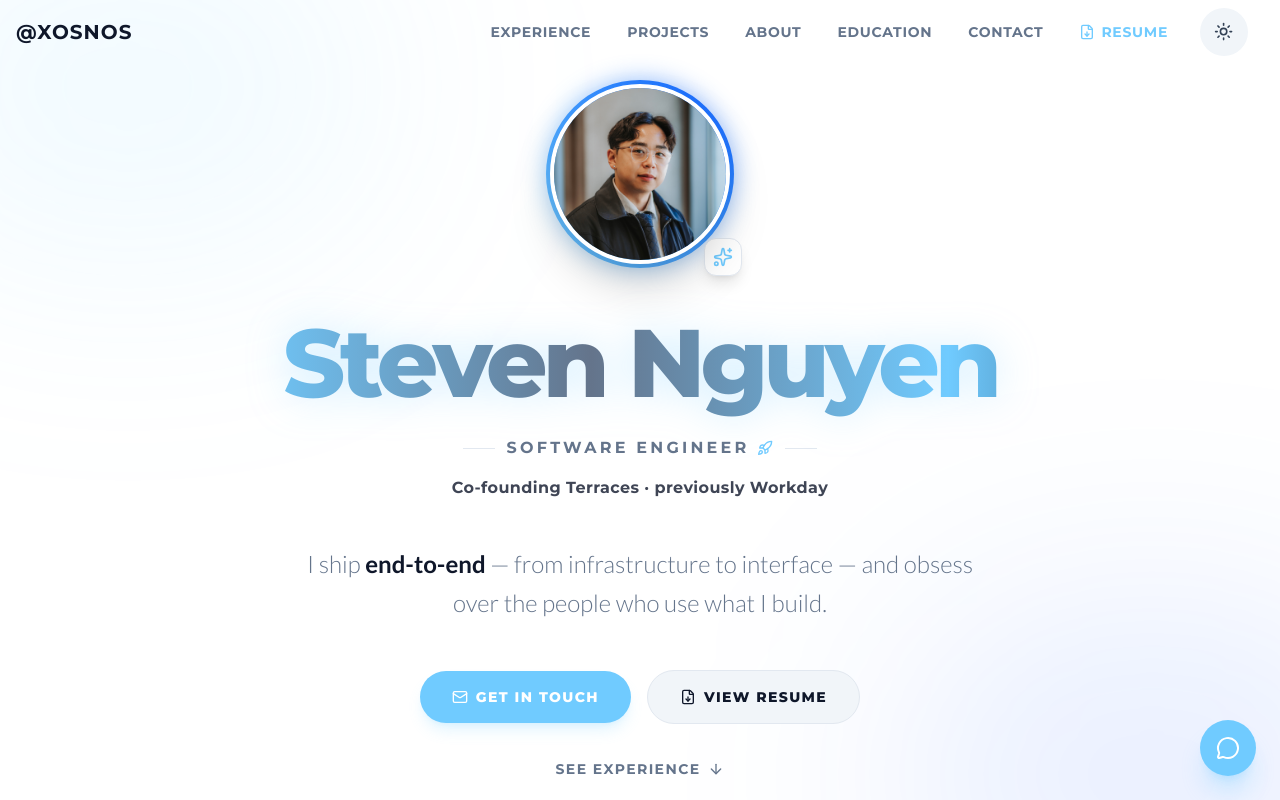
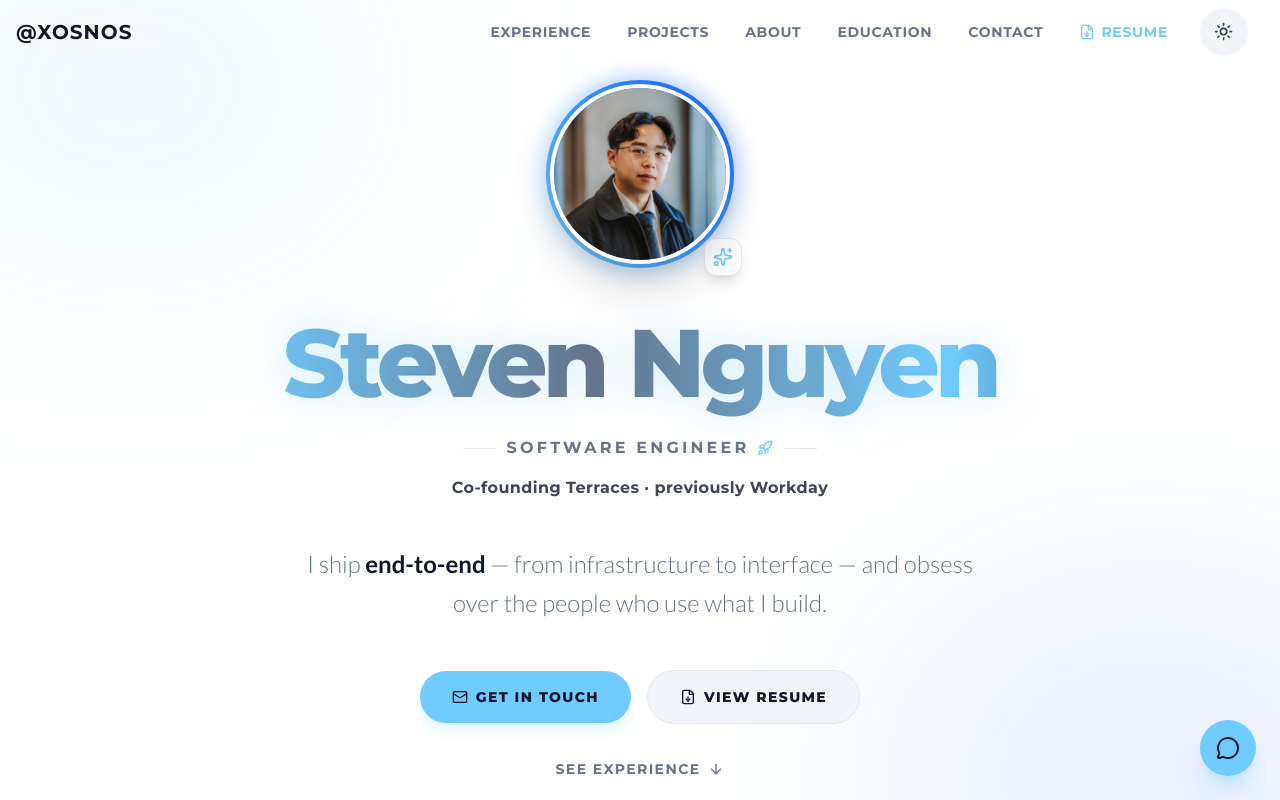
Before and after one commit to xosnos/xosnos, a Next.js app: page / in a window 1280 px wide. Shown: the top 800 px of the page. Built offline with nearby package versions, Linux system fonts and the light colour scheme.

Commit message:
Fix light-theme accent CTA contrast
Set --accent-foreground to #0f172a so accent buttons meet WCAG AA on #70cbff.

```diff
--- a/src/app/globals.css
+++ b/src/app/globals.css
@@ -47,7 +47,7 @@
   --muted-foreground: #64748b;
 
   --accent: #70cbff;
-  --accent-foreground: #ffffff;
+  --accent-foreground: #0f172a;
 
   --destructive: #ef4444;
   --destructive-foreground: #ffffff;
```
